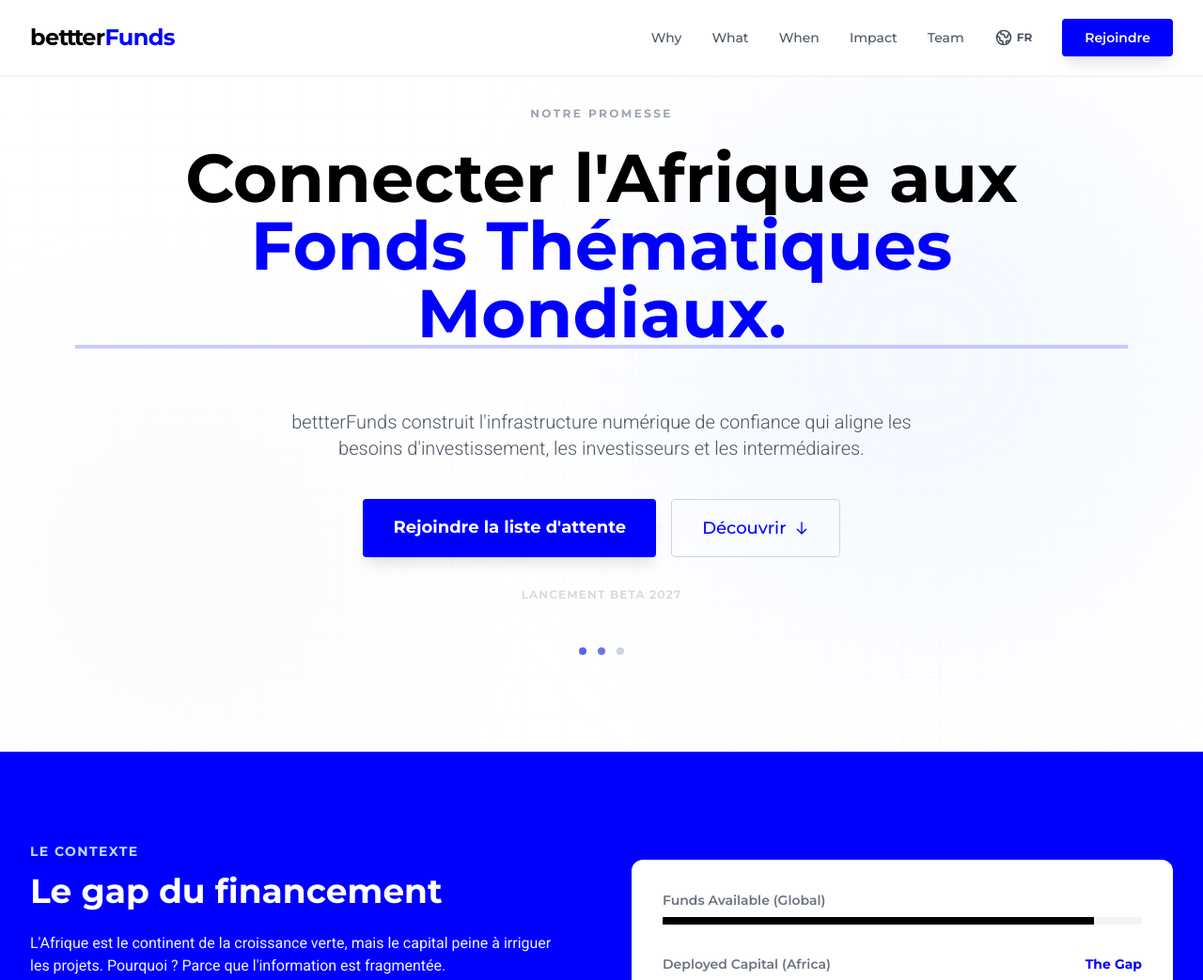
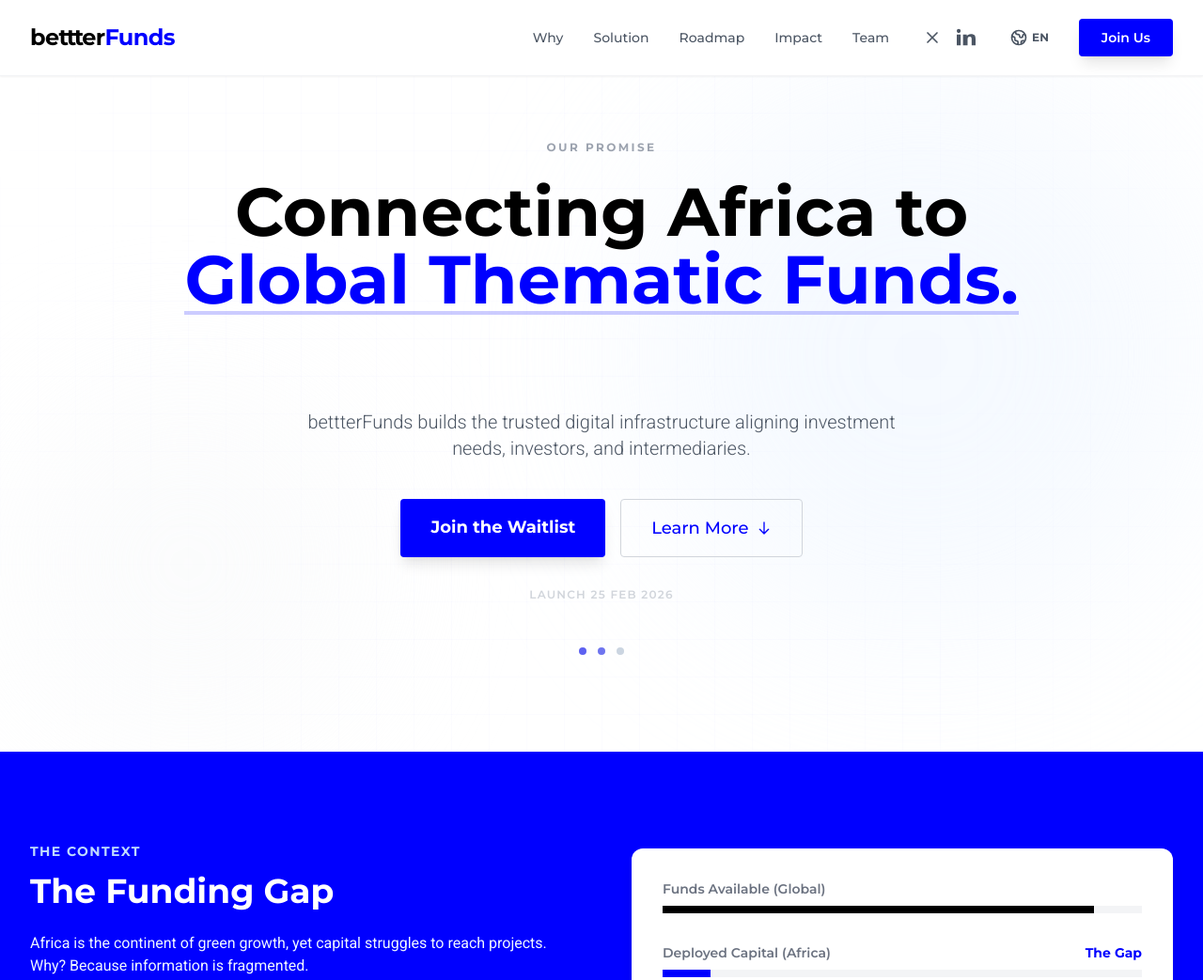
Before and after one commit to bettterfunds/landing-page, a plain HTML site: page index.html in a window 1280 px wide. Shown: the top 1043 px of the page at 94% size. Drawn offline with nearby package versions, Linux system fonts and the light colour scheme.

Commit message:
add social media

```diff
--- a/index.html
+++ b/index.html
@@ -1,5 +1,5 @@
 <!DOCTYPE html>
-<html lang="fr" class="scroll-smooth">
+<html lang="en" class="scroll-smooth">
 <head>
     <meta charset="UTF-8">
     <meta name="viewport" content="width=device-width, initial-scale=1.0">
@@ -145,11 +145,26 @@
                     <a href="#impact" class="text-gray-600 hover:text-brand-blue transition" data-i18n="nav_impact">Impact</a>
                     <a href="#team" class="text-gray-600 hover:text-brand-blue transition" data-i18n="nav_team">Team</a>
 
+
+
+                    <!-- Social Icons: X & LinkedIn (aligned, reduced spacing) -->
+                    <div class="flex items-center gap-2">
+                        <a href="https://x.com/bettterFunds" target="_blank" rel="noopener noreferrer" aria-label="X (opens in new tab)" class="text-gray-600 hover:text-brand-blue transition flex items-center p-1">
+                            <svg class="w-5 h-5" viewBox="0 0 24 24" fill="none" stroke="currentColor" stroke-width="2" stroke-linecap="round" stroke-linejoin="round" aria-hidden="true">
+                                <path d="M18 6L6 18"></path>
+                                <path d="M6 6l12 12"></path>
+                            </svg>
+                        </a>
+                        <a href="https://www.linkedin.com/company/bettterFunds" target="_blank" rel="noopener noreferrer" aria-label="LinkedIn (opens in new tab)" class="text-gray-600 hover:text-brand-blue transition flex items-center p-1">
+                            <svg class="w-5 h-5" viewBox="0 0 24 24" fill="currentColor" aria-hidden="true"><path d="M4.98 3.5C4.98 4.88 3.9 6 2.5 6S0 4.88 0 3.5 1.12 1 2.5 1 4.98 2.12 4.98 3.5zM0 8h5v14H0zM8 8h4.8v2h.1c.7-1.3 2.4-2.6 4.9-2.6C23.3 7.4 24 10 24 14.2V22h-5v-7.2c0-1.7 0-3.9-2.4-3.9-2.4 0-2.8 1.8-2.8 3.8V22H8V8z"/></svg>
+                        </a>
+                    </div>
+
                     <!-- Language Selector -->
                     <div class="relative lang-dropdown py-4">
                         <button class="flex items-center gap-1 text-gray-600 hover:text-brand-blue transition">
                             <svg class="w-5 h-5" fill="none" stroke="currentColor" viewBox="0 0 24 24"><path stroke-linecap="round" stroke-linejoin="round" stroke-width="2" d="M3.055 11H5a2 2 0 012 2v1a2 2 0 002 2 2 2 0 012 2v2.945M8 3.935V5.5A2.5 2.5 0 0010.5 8h.5a2 2 0 012 2 2 2 0 104 0 2 2 0 012-2h1.064M15 20.488V18a2 2 0 012-2h3.064M21 12a9 9 0 11-18 0 9 9 0 0118 0z"></path></svg>
-                            <span id="current-lang" class="uppercase font-bold text-xs">FR</span>
+                            <span id="current-lang" class="uppercase font-bold text-xs">EN</span>
                         </button>
                         <div class="lang-menu absolute top-full right-0 w-24 bg-white shadow-lg rounded-lg border border-gray-100 hidden flex-col z-50">
                             <button onclick="changeLanguage('fr')" class="block w-full text-left px-4 py-2 hover:bg-gray-50 text-sm">Français</button>
@@ -166,9 +181,20 @@
                 </div>
 
                 <!-- Mobile menu button -->
-                <div class="md:hidden flex items-center gap-4">
+                <div class="md:hidden flex items-center gap-2">
+                    <!-- Social Icons (mobile) -->
+                    <a href="https://x.com/bettterFunds" target="_blank" rel="noopener noreferrer" aria-label="X (opens in new tab)" class="text-brand-blue hover:text-brand-blue transition flex items-center p-1">
+                        <svg class="w-5 h-5" viewBox="0 0 24 24" fill="none" stroke="currentColor" stroke-width="2" stroke-linecap="round" stroke-linejoin="round" aria-hidden="true">
+                            <path d="M18 6L6 18"></path>
+                            <path d="M6 6l12 12"></path>
+                        </svg>
+                    </a>
+                    <a href="https://www.linkedin.com/company/bettterFunds" target="_blank" rel="noopener noreferrer" aria-label="LinkedIn (opens in new tab)" class="text-brand-blue hover:text-brand-blue transition flex items-center p-1">
+                        <svg class="w-5 h-5" viewBox="0 0 24 24" fill="currentColor" aria-hidden="true"><path d="M4.98 3.5C4.98 4.88 3.9 6 2.5 6S0 4.88 0 3.5 1.12 1 2.5 1 4.98 2.12 4.98 3.5zM0 8h5v14H0zM8 8h4.8v2h.1c.7-1.3 2.4-2.6 4.9-2.6C23.3 7.4 24 10 24 14.2V22h-5v-7.2c0-1.7 0-3.9-2.4-3.9-2.4 0-2.8 1.8-2.8 3.8V22H8V8z"/></svg>
+                    </a>
+
                     <!-- Mobile Lang Switcher (Simplified) -->
-                    <button onclick="cycleLanguage()" class="text-brand-blue font-bold text-xs border border-brand-blue rounded px-2 py-1 uppercase" id="mobile-lang-btn">FR</button>
+                    <button onclick="cycleLanguage()" class="text-brand-blue font-bold text-xs border border-brand-blue rounded px-2 py-1 uppercase" id="mobile-lang-btn">EN</button>
 
                     <button id="mobile-menu-btn" class="text-gray-600 hover:text-brand-blue focus:outline-none p-2">
                         <svg class="h-6 w-6" fill="none" viewBox="0 0 24 24" stroke="currentColor">
@@ -248,7 +274,7 @@
                         <svg class="w-4 h-4 rtl:rotate-180" fill="none" stroke="currentColor" viewBox="0 0 24 24"><path stroke-linecap="round" stroke-linejoin="round" stroke-width="2" d="M19 14l-7 7m0 0l-7-7m7 7V3"></path></svg>
                     </a>
                 </div>
-                <p class="mt-8 text-xs text-gray-300 font-display font-semibold uppercase tracking-widest" data-i18n="launch_date">Lancement Beta 2027</p>
+                <p class="mt-8 text-xs text-gray-300 font-display font-semibold uppercase tracking-widest" data-i18n="launch_date">Lancement 25 FÉV 2026</p>
             </div>
 
             <!-- Slider Indicators -->
@@ -382,7 +408,7 @@
                 <div class="relative pl-12 opacity-50">
                     <div class="absolute -left-[9px] top-0 w-4 h-4 rounded-full bg-white/50 border-4 border-brand-blue"></div>
                     <h4 class="font-display text-lg font-bold text-blue-300" data-i18n="step_3_title">Lancement Beta</h4>
-                    <span class="font-sans text-xs font-semibold text-blue-400 uppercase tracking-wide block mb-2" data-i18n="step_3_date">2027</span>
+                    <span class="font-sans text-xs font-semibold text-blue-400 uppercase tracking-wide block mb-2" data-i18n="step_3_date">25 FÉV 2026</span>
                     <p class="font-sans text-blue-200" data-i18n="step_3_text">Ouverture de la plateforme aux premiers investisseurs et porteurs de projets.</p>
                 </div>
             </div>
@@ -505,12 +531,10 @@
                 <div>
                     <h4 class="font-display font-bold text-brand-blue mb-2" data-i18n="investor_title">Investisseurs / Fonds</h4>
                     <p class="text-sm text-gray-500 mb-2" data-i18n="investor_text">Vous cherchez du deal flow qualifié ?</p>
-                    <a href="mailto:invest@bettterfunds.com" class="text-brand-blue text-sm font-semibold hover:underline">invest@bettterfunds.com</a>
                 </div>
                 <div>
                     <h4 class="font-display font-bold text-brand-blue mb-2" data-i18n="partner_title">Partenaires / Presse</h4>
                     <p class="text-sm text-gray-500 mb-2" data-i18n="partner_text">Construisons ensemble.</p>
-                    <a href="mailto:contact@bettterfunds.com" class="text-brand-blue text-sm font-semibold hover:underline">contact@bettterfunds.com</a>
                 </div>
             </div>
         </div>
@@ -524,14 +548,14 @@
                 <span class="mx-2 text-gray-300">|</span>
                 <span>Abidjan, Côte d'Ivoire.</span>
             </div>
-            <div class="flex space-x-6">
+                <div class="flex space-x-6">
                 <a href="#" class="hover:text-black transition" data-i18n="footer_legal">Mentions Légales</a>
                 <a href="#" class="hover:text-black transition" data-i18n="footer_privacy">Confidentialité</a>
-                <a href="#" class="hover:text-black transition">LinkedIn</a>
             </div>
             <div class="text-gray-500">
                 &copy; 2025 bettterFunds Inc.
             </div>
+
         </div>
     </footer>
 
@@ -553,7 +577,7 @@
                 hero_subtitle: "bettterFunds construit l'infrastructure numérique de confiance qui aligne les besoins d'investissement, les investisseurs et les intermédiaires.",
                 cta_main: "Rejoindre la liste d'attente",
                 cta_secondary: "Découvrir",
-                launch_date: "LANCEMENT BETA 2027",
+                launch_date: "LANCEMENT 25 FÉV 2026",
                 // Why
                 why_badge: "LE CONTEXTE",
                 why_title: "Le gap du financement",
@@ -571,7 +595,7 @@
                 roadmap_badge: "ROADMAP", roadmap_title: "État d'avancement",
                 step_1_title: "Conception", step_1_date: "FIN 2025", step_1_text: "Définition du modèle technique, architecture de la base de données et acquisition.",
                 step_2_title: "Structuration & R&D", step_2_date: "EN COURS - 2026", step_2_text: "Enregistrement légal à Abidjan. Construction du \"Data Lake\" des fonds thématiques.",
-                step_3_title: "Lancement Beta", step_3_date: "2027", step_3_text: "Ouverture de la plateforme aux premiers investisseurs et porteurs de projets.",
+                step_3_title: "Lancement Beta", step_3_date: "25 FÉV 2026", step_3_text: "Ouverture de la plateforme aux premiers investisseurs et porteurs de projets.",
                 // Impact
                 impact_badge: "IMPACT", impact_title: "Pourquoi c'est important",
                 impact_text: "Chaque dollar investi via bettterFunds ne génère pas seulement du rendement financier, il active des solutions concrètes pour le climat.",
@@ -603,7 +627,7 @@
                 hero_subtitle: "bettterFunds builds the trusted digital infrastructure aligning investment needs, investors, and intermediaries.",
                 cta_main: "Join the Waitlist",
                 cta_secondary: "Learn More",
-                launch_date: "BETA LAUNCH 2027",
+                launch_date: "LAUNCH 25 FEB 2026",
                 why_badge: "THE CONTEXT",
                 why_title: "The Funding Gap",
                 why_text_1: "Africa is the continent of green growth, yet capital struggles to reach projects. Why? Because information is fragmented.",
@@ -618,7 +642,7 @@
                 roadmap_badge: "ROADMAP", roadmap_title: "Progress Status",
                 step_1_title: "Concept", step_1_date: "LATE 2025", step_1_text: "Defining technical model, database architecture, and asset acquisition.",
                 step_2_title: "Structuring & R&D", step_2_date: "ONGOING - 2026", step_2_text: "Legal registration in Abidjan. Building the 'Data Lake' of thematic funds.",
-                step_3_title: "Beta Launch", step_3_date: "2027", step_3_text: "Platform opening to initial selected investors and project owners.",
+                step_3_title: "Beta Launch", step_3_date: "25 FEB 2026", step_3_text: "Platform opening to initial selected investors and project owners.",
                 impact_badge: "IMPACT", impact_title: "Why It Matters",
                 impact_text: "Every dollar invested via bettterFunds generates not just financial return, but activates concrete solutions for climate and economy.",
                 impact_list_1: "Democratize access to international finance.",
@@ -646,7 +670,7 @@
                 hero_subtitle: "bettterFunds baut die vertrauenswürdige digitale Infrastruktur, die Investitionsbedarf, Investoren und Vermittler aufeinander abstimmt.",
                 cta_main: "Auf die Warteliste",
                 cta_secondary: "Mehr erfahren",
-                launch_date: "BETA START 2027",
+                launch_date: "START 25 FEB 2026",
                 why_badge: "DER KONTEXT",
                 why_title: "Die Finanzierungslücke",
                 why_text_1: "Afrika ist der Kontinent des grünen Wachstums, doch Kapital erreicht die Projekte kaum. Warum? Weil Informationen fragmentiert sind.",
@@ -661,7 +685,7 @@
                 roadmap_badge: "ROADMAP", roadmap_title: "Fortschrittsstatus",
                 step_1_title: "Konzept", step_1_date: "ENDE 2025", step_1_text: "Definition des technischen Modells, Datenbankarchitektur und Akquise.",
                 step_2_title: "Strukturierung & F&E", step_2_date: "LAUFEND - 2026", step_2_text: "Rechtliche Registrierung in Abidjan. Aufbau des 'Data Lake' der Themenfonds.",
-                step_3_title: "Beta Start", step_3_date: "2027", step_3_text: "Öffnung der Plattform für erste ausgewählte Investoren und Projektträger.",
+                step_3_title: "Beta Start", step_3_date: "25 FEB 2026", step_3_text: "Öffnung der Plattform für erste ausgewählte Investoren und Projektträger.",
                 impact_badge: "EINFLUSS", impact_title: "Warum es wichtig ist",
                 impact_text: "Jeder Dollar, der über bettterFunds investiert wird, generiert nicht nur finanzielle Rendite, sondern aktiviert konkrete Lösungen.",
                 impact_list_1: "Zugang zu internationaler Finanzierung demokratisieren.",
@@ -689,7 +713,7 @@
                 hero_subtitle: "تقوم bettterFunds ببناء البنية التحتية الرقمية الموثوقة التي توائم بين احتياجات الاستثمار والمستثمرين والوسطاء.",
                 cta_main: "انضم إلى قائمة الانتظار",
                 cta_secondary: "اكتشف المزيد",
-                launch_date: "إطلاق النسخة التجريبية 2027",
+                launch_date: "إطلاق النسخة التجريبية 25 فبراير 2026",
                 why_badge: "السياق",
                 why_title: "فجوة التمويل",
                 why_text_1: "أفريقيا هي قارة النمو الأخضر، لكن رأس المال يكافح للوصول إلى المشاريع. لماذا؟ لأن المعلومات مجزأة.",
@@ -704,7 +728,7 @@
                 roadmap_badge: "خارطة الطريق", roadmap_title: "حالة التقدم",
                 step_1_title: "المفهوم", step_1_date: "أواخر 2025", step_1_text: "تعريف النموذج التقني، وهندسة قاعدة البيانات والاستحواذ.",
                 step_2_title: "الهيكلة والبحث", step_2_date: "جاري - 2026", step_2_text: "التسجيل القانوني في أبيدجان. بناء 'بحيرة البيانات' للصناديق المتخصصة.",
-                step_3_title: "الإطلاق التجريبي", step_3_date: "2027", step_3_text: "فتح المنصة للمستثمرين الأوائل وأصحاب المشاريع المختارين.",
+                step_3_title: "الإطلاق التجريبي", step_3_date: "25 فبراير 2026", step_3_text: "فتح المنصة للمستثمرين الأوائل وأصحاب المشاريع المختارين.",
                 impact_badge: "الأثر", impact_title: "لماذا هذا مهم",
                 impact_text: "كل دولار يتم استثماره عبر bettterFunds لا يولد عائداً مالياً فحسب، بل يفعل حلولاً ملموسة للمناخ.",
                 impact_list_1: "إضفاء الطابع الديمقراطي على الوصول للتمويل الدولي.",
@@ -815,9 +839,20 @@
             });
         }, observerOptions);
 
+        // Set default language to English on load and align cycle index
+        try {
+            changeLanguage('en');
+            const idx = langs.indexOf('en');
+            if (idx >= 0) currentLangIdx = idx;
+        } catch (e) {
+            console.warn('Language init failed', e);
+        }
         document.querySelectorAll('.reveal').forEach((section) => {
             observer.observe(section);
         });
     </script>
+
+
+
 </body>
 </html>
```
Also changed, not shown: Sören.jpg (added).
